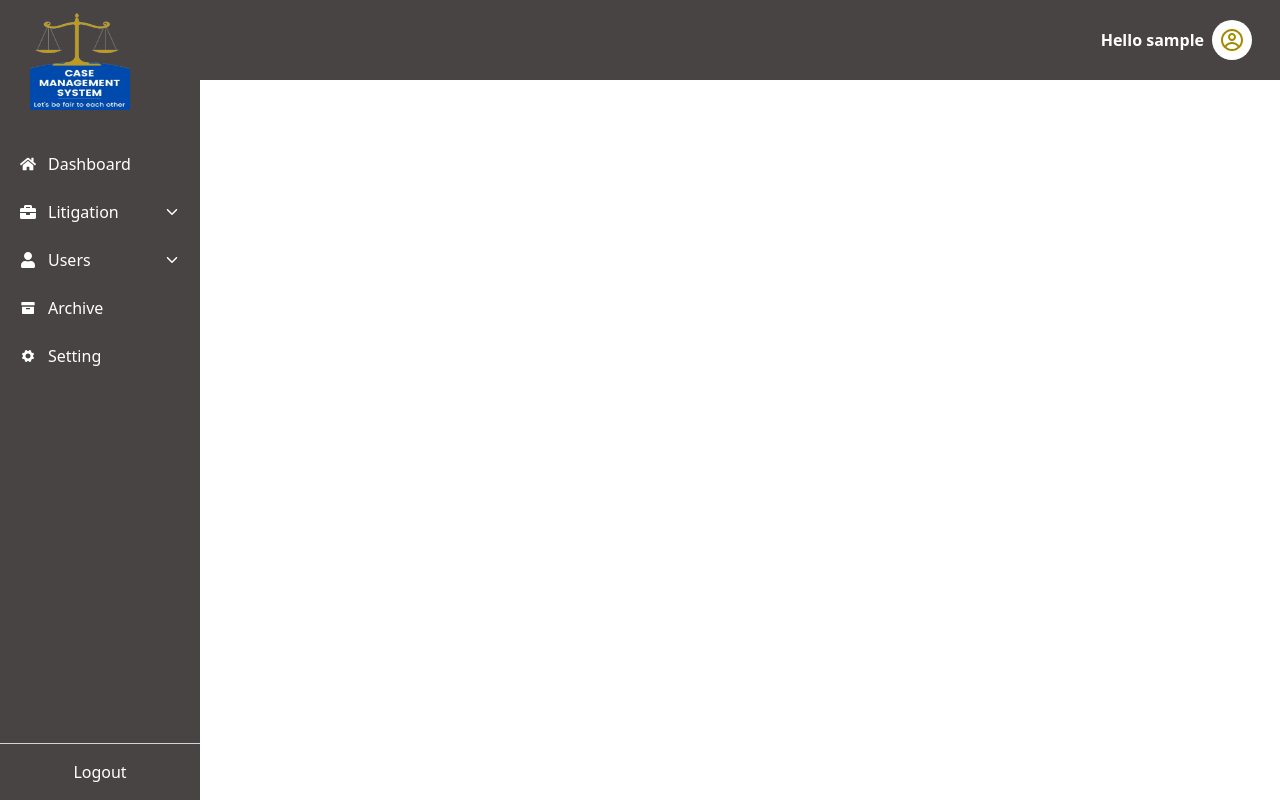
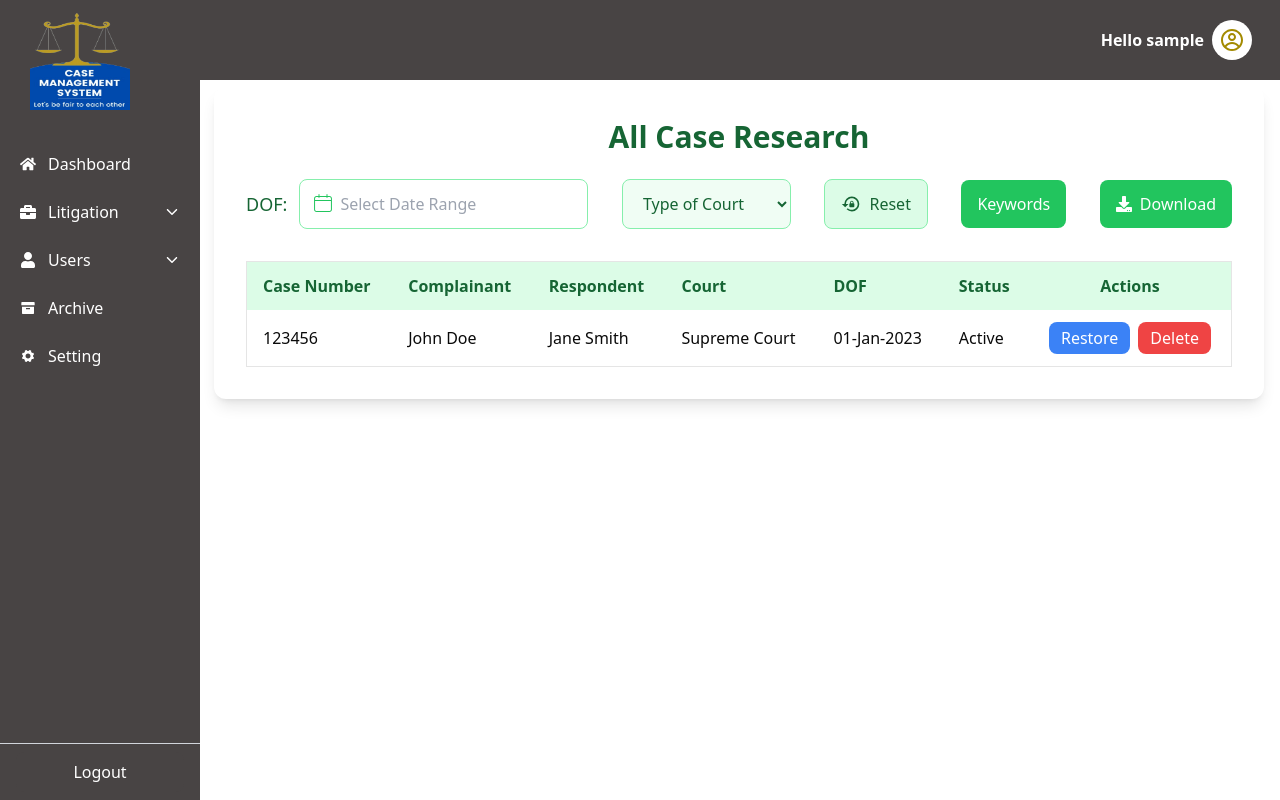
Before and after one commit to Recqarz/cms_frontend, a React (Vite) app in the folder client/: page /case-research in a window 1280 px wide. Built offline with nearby package versions, Linux system fonts and the light colour scheme; sample sign-in values are in the browser's storage.

Commit message:
add user directory delete functionality and case researcher page

```diff
--- a/client/package.json
+++ b/client/package.json
@@ -4,6 +4,7 @@
   "version": "0.0.0",
   "type": "module",
   "scripts": {
+    "server": "node server.js",
     "dev": "vite",
     "build": "vite build",
     "lint": "eslint .",
@@ -20,9 +21,11 @@
     "axios": "^1.7.9",
     "class-variance-authority": "^0.7.1",
     "clsx": "^2.1.1",
+    "date-fns": "^4.1.0",
     "lucide-react": "^0.468.0",
     "pdf-lib": "^1.17.1",
     "react": "^18.3.1",
+    "react-datepicker": "^7.5.0",
     "react-dom": "^18.3.1",
     "react-hot-toast": "^2.4.1",
     "react-icons": "^5.4.0",
--- /dev/null
+++ b/client/src/components/Case Research/CaseResearch.jsx
@@ -0,0 +1,141 @@
+import React, { useState } from "react";
+import { CiCalendar } from "react-icons/ci";
+import { FaDownload } from "react-icons/fa";
+import { MdLockReset } from "react-icons/md";
+import DatePicker from "react-datepicker";
+import "react-datepicker/dist/react-datepicker.css";
+
+const CaseResearch = () => {
+  const [startDate, setStartDate] = useState(null);
+  const [endDate, setEndDate] = useState(null);
+  const [isModalOpen, setIsModalOpen] = useState(false);
+
+  return (
+    <div className="relative">
+      <div
+        className={`shadow-lg rounded-xl p-8 bg-white ${
+          isModalOpen ? "blur-sm" : ""
+        }`}
+      >
+        <h1 className="text-3xl text-center text-green-800 font-bold mb-6">
+          All Case Research
+        </h1>
+
+        <div className="flex flex-wrap gap-6 justify-between items-center mb-8">
+          <div className="flex items-center gap-3 w-full sm:w-auto">
+            <label className="text-lg font-medium text-green-800">DOF:</label>
+            <div className="relative w-full sm:w-auto">
+              <DatePicker
+                selected={startDate}
+                onChange={(dates) => {
+                  const [start, end] = dates;
+                  setStartDate(start);
+                  setEndDate(end);
+                }}
+                startDate={startDate}
+                endDate={endDate}
+                selectsRange
+                placeholderText="Select Date Range"
+                className="border border-green-300 rounded-lg px-4 py-3 w-full focus:outline-none focus:ring-2 focus:ring-green-400 pl-10"
+              />
+              <CiCalendar
+                size={24}
+                className="absolute left-3 top-3 text-green-500 cursor-pointer"
+                onClick={() =>
+                  document
+                    .querySelector(".react-datepicker__input-container input")
+                    .focus()
+                }
+              />
+            </div>
+          </div>
+
+          <div className="w-full sm:w-auto">
+            <select className="w-full sm:w-auto border border-green-300 bg-green-50 text-green-800 rounded-lg px-4 py-3 focus:outline-none focus:ring-2 focus:ring-green-400">
+              <option value="">Type of Court</option>
+              <option value="supreme">Supreme Court</option>
+              <option value="district">District Court</option>
+            </select>
+          </div>
+
+          <button className="flex items-center gap-2 px-4 py-3 border border-green-300 bg-green-100 text-green-800 rounded-lg hover:bg-green-400 hover:text-white transition">
+            <MdLockReset size={20} />
+            Reset
+          </button>
+
+          <button
+            onClick={() => setIsModalOpen(true)}
+            className="px-4 py-3 bg-green-500 text-white rounded-lg hover:bg-green-600 transition"
+          >
+            Keywords
+          </button>
+
+          <button className="px-4 py-3 bg-green-500 text-white rounded-lg hover:bg-green-600 transition flex items-center gap-2">
+            <FaDownload size={16} />
+            Download
+          </button>
+        </div>
+
+        <div className="overflow-x-auto">
+          <table className="min-w-full border rounded-lg">
+            <thead className="bg-green-100 text-green-800">
+              <tr>
+                <th className="py-3 px-4 text-left">Case Number</th>
+                <th className="py-3 px-4 text-left">Complainant</th>
+                <th className="py-3 px-4 text-left">Respondent</th>
+                <th className="py-3 px-4 text-left">Court</th>
+                <th className="py-3 px-4 text-left">DOF</th>
+                <th className="py-3 px-4 text-left">Status</th>
+                <th className="py-3 px-4 text-center">Actions</th>
+              </tr>
+            </thead>
+            <tbody>
+              <tr className="bg-white hover:bg-green-50">
+                <td className="py-3 px-4">123456</td>
+                <td className="py-3 px-4">John Doe</td>
+                <td className="py-3 px-4">Jane Smith</td>
+                <td className="py-3 px-4">Supreme Court</td>
+                <td className="py-3 px-4">01-Jan-2023</td>
+                <td className="py-3 px-4">Active</td>
+                <td className="py-3 px-4 text-center">
+                  <button className="bg-blue-500 text-white px-3 py-1 rounded-lg hover:bg-blue-600 transition">
+                    Restore
+                  </button>
+                  <button className="bg-red-500 text-white px-3 py-1 ml-2 rounded-lg hover:bg-red-600 transition">
+                    Delete
+                  </button>
+                </td>
+              </tr>
+            </tbody>
+          </table>
+        </div>
+      </div>
+
+      {isModalOpen && (
+        <div className="fixed inset-0 bg-black bg-opacity-50 flex items-center justify-center z-50">
+          <div className="bg-white rounded-lg p-6 shadow-lg w-1/3">
+            <h2 className="text-xl font-bold mb-4 text-green-800">Keywords</h2>
+            <input
+              type="text"
+              className="border border-green-300 rounded-lg px-4 py-2 w-full focus:outline-none focus:ring-2 focus:ring-green-400 mb-4"
+              placeholder="Type keywords here..."
+            />
+            <div className="flex justify-end gap-4">
+              <button
+                onClick={() => setIsModalOpen(false)}
+                className="px-4 py-2 bg-green-500 text-white rounded-lg hover:bg-green-600"
+              >
+                OK
+              </button>
+              {/* <button className="px-4 py-2 bg-green-500 text-white rounded-lg hover:bg-green-600">
+                Submit
+              </button> */}
+            </div>
+          </div>
+        </div>
+      )}
+    </div>
+  );
+};
+
+export default CaseResearch;
--- a/client/src/components/User Directory/UserDirectory.jsx
+++ b/client/src/components/User Directory/UserDirectory.jsx
@@ -1,14 +1,13 @@
 import React, { useState, useEffect } from "react";
 import axios from "axios";
 import toast from "react-hot-toast";
-import { Server } from "lucide-react";
 import { MdDelete } from "react-icons/md";
 
 const UserDirectory = () => {
   const [users, setUsers] = useState([]);
 
   const fetchUsersData = () => {
-    let token = JSON.parse(localStorage.getItem("cmstoken"));
+    const token = JSON.parse(localStorage.getItem("cmstoken"));
     axios
       .get(`${import.meta.env.VITE_API_URL}/external-user/get-external-user`, {
         headers: {
@@ -21,6 +20,47 @@ const UserDirectory = () => {
       })
       .catch((error) => {
         toast.error("Error fetching data");
+      });
+  };
+
+  const handleDeleteUser = (_id, noOfAssigncases) => {
+    console.log("Deleting user with ID:", _id);
+
+    if (noOfAssigncases > 0) {
+      toast.error("Cannot delete user with assigned cases.");
+      return;
+    }
+
+    if (!_id) {
+      toast.error("Invalid user ID. Please try again.");
+      return;
+    }
+
+    const token = JSON.parse(localStorage.getItem("cmstoken"));
+    if (!token) {
+      toast.error("Unauthorized access. Please login again.");
+      return;
+    }
+
+    axios
+      .delete(
+        `${
+          import.meta.env.VITE_API_URL
+        }/external-user/delete-external-user/${_id}`,
+        {
+          headers: {
+            token: token,
+          },
+        }
+      )
+      .then((response) => {
+        console.log("User deleted successfully:", response);
+        toast.success("User deleted successfully.");
+        fetchUsersData();
+      })
+      .catch((error) => {
+        console.error("Error deleting user:", error);
+        toast.error("Failed to delete user. Please try again later.");
       });
   };
 
@@ -45,6 +85,9 @@ const UserDirectory = () => {
                 <th className="border border-green-300 px-2 py-1 text-left">
                   No. of Assigned Cases
                 </th>
+                <th className="border border-green-300 px-2 py-1 text-left">
+                  Delete
+                </th>
               </tr>
             </thead>
             <tbody>
@@ -57,11 +100,23 @@ const UserDirectory = () => {
                     {user.name}
                   </td>
 
-                  <td className="border border-green-200 px-2 py-1 flex items-center justify-between">
+                  <td className="border border-green-200 px-2 py-1">
                     {user.noOfAssigncases}
-                    {user.noOfAssigncases === 0 && (
-                      <MdDelete className="text-red-500  cursor-pointer" />
-                    )}
+                  </td>
+
+                  <td className="border border-green-200 px-2 py-1 text-center">
+                    <td className=" px-2 py-1 text-center">
+                      <MdDelete
+                        onClick={() =>
+                          handleDeleteUser(user._id, user.noOfAssigncases)
+                        }
+                        className={`cursor-pointer ${
+                          user.noOfAssigncases === 0
+                            ? "text-red-500"
+                            : "text-red-200"
+                        }`}
+                      />
+                    </td>
                   </td>
                 </tr>
               ))}
--- a/client/src/globalRoute/globalRoute.jsx
+++ b/client/src/globalRoute/globalRoute.jsx
@@ -3,16 +3,14 @@ import Sidebar from "../components/Sidebar";
 import Navbar from "../components/Navbar";
 import { Routes, Route } from "react-router-dom";
 import TrackedCases from "../components/TrackedCases/TrackedCases.jsx";
-import CaseTable from "../components/CaseTable/CaseTable.jsx"
-import FilterData from "../components/FilterData/FilterData.jsx"
+import CaseTable from "../components/CaseTable/CaseTable.jsx";
+import FilterData from "../components/FilterData/FilterData.jsx";
 import AddUser from "../components/Add User/AddUser.jsx";
 import CaseDetail from "../components/Case Detail/CaseDetail.jsx";
 import SettingPages from "../components/SettingPages.jsx";
 import UserDirectory from "@/components/User Directory/UserDirectory";
 import Archive from "@/components/Archive/Archive";
-
-
-
+import CaseResearch from "@/components/Case Research/CaseResearch";
 
 const Allroutes = () => {
   return (
@@ -23,17 +21,17 @@ const Allroutes = () => {
       </div>
       <div className="ml-[198px] mt-[79px] px-4 py-2">
         <Routes>
-        <Route path="/tracked-cases" element={<TrackedCases />} />
-        <Route path="/case-table" element={<CaseTable/>}/>
-        <Route path="/add-case" element={<FilterData/>}/>
-        {/* <Route path="/add-user" element={<AddUser/>}/> */}
-        <Route path="/case-detail/:cnrNumber" element={<CaseDetail />} />
-        <Route path="/user-directory" element={<UserDirectory/>}/>
+          <Route path="/tracked-cases" element={<TrackedCases />} />
+          <Route path="/case-table" element={<CaseTable />} />
+          <Route path="/add-case" element={<FilterData />} />
+          {/* <Route path="/add-user" element={<AddUser/>}/> */}
+          <Route path="/case-detail/:cnrNumber" element={<CaseDetail />} />
+          <Route path="/user-directory" element={<UserDirectory />} />
+          <Route path="/case-research" element={<CaseResearch />} />
 
-        <Route path="/archive" element={<Archive />}/>
+          <Route path="/archive" element={<Archive />} />
 
-        <Route path="/setting" element={<SettingPages/>}/>
-
+          <Route path="/setting" element={<SettingPages />} />
         </Routes>
       </div>
     </div>
```
Also changed, not shown: client/src/components/Sidebar.jsx (+15 -3 lines), client/public/OBJECTS.png (added), 1 other file (tests, documents, lock files or other folders).
